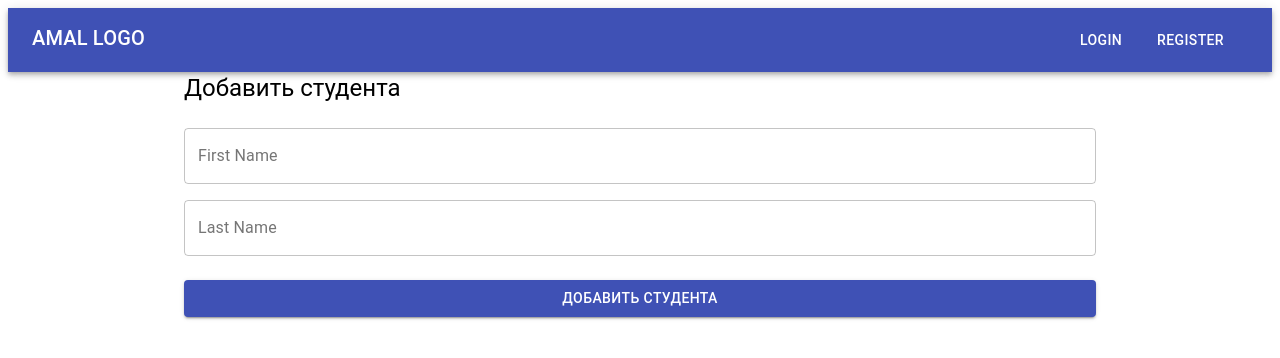
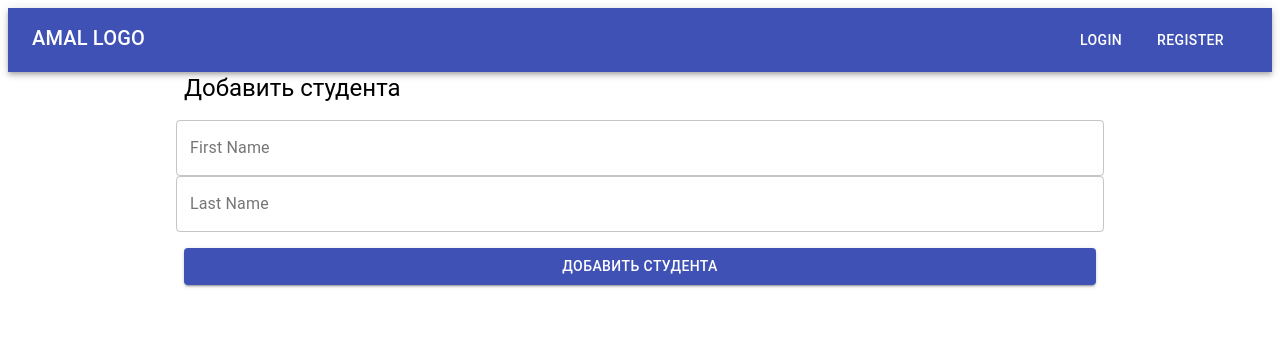
Before and after one commit to xx3u/amal_frontend, a React (Create React App) app: page /students/create-form in a window 1280 px wide. Shown: the top 358 px of the page. Built offline with nearby package versions, Linux system fonts and the light colour scheme.

Commit message:
Убран Grid

```diff
--- a/src/components/UI/Form/FormItem/FormItem.js
+++ b/src/components/UI/Form/FormItem/FormItem.js
@@ -1,9 +1,8 @@
 import React from 'react';
-import { Grid, TextField } from '@material-ui/core';
+import { TextField } from '@material-ui/core';
 
 const FormItem = (props) => {
   return (
-    <Grid item xs={12}>
     <TextField
       variant='outlined'
       fullWidth
@@ -21,7 +20,6 @@ const FormItem = (props) => {
       error={!!props.error}
       helperText={props.error}
     />
-    </Grid>
   )
 };
 
```
Lines whose indentation alone changed are shown as unchanged.
